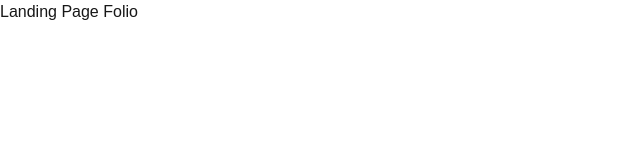
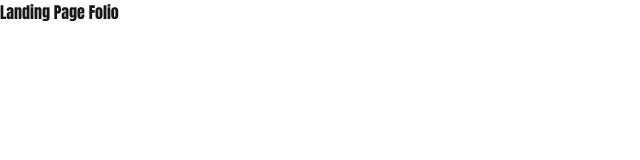
Before and after one commit to DevPBDias/landing-pages-folio, a Next.js app: page / in a window 1280 px wide. Shown: the top 160 px of the page, without its empty margins (0-640 px from the left). Built offline with nearby package versions, Linux system fonts and the light colour scheme.

Commit message:
feat(fonts): add anton and roboyo fonts

```diff
--- a/src/app/globals.css
+++ b/src/app/globals.css
@@ -10,5 +10,8 @@
 body {
   color: var(--foreground);
   background: var(--background);
-  font-family: Arial, Helvetica, sans-serif;
+  font-family: var(--font-anton);
+  box-sizing: border-box;
+  margin: 0;
+  padding: 0;
 }
--- a/src/app/layout.tsx
+++ b/src/app/layout.tsx
@@ -1,5 +1,21 @@
 import type { Metadata } from "next";
+import { Anton, Roboto } from "next/font/google";
 import "./globals.css";
+
+const anton = Anton({
+  subsets: ["latin", "latin-ext", "vietnamese"],
+  weight: "400",
+  display: "swap",
+  variable: "--font-anton",
+});
+
+const roboto = Roboto({
+  weight: ["400", "700"],
+  style: ["normal", "italic"],
+  subsets: ["latin"],
+  display: "swap",
+  variable: "--font-roboto",
+});
 
 export const metadata: Metadata = {
   title: "Create Next App",
@@ -12,7 +28,7 @@ export default function RootLayout({
   children: React.ReactNode;
 }>) {
   return (
-    <html lang="en">
+    <html lang="en" className={`${anton.variable} ${roboto.variable}`}>
       <body>{children}</body>
     </html>
   );
```
